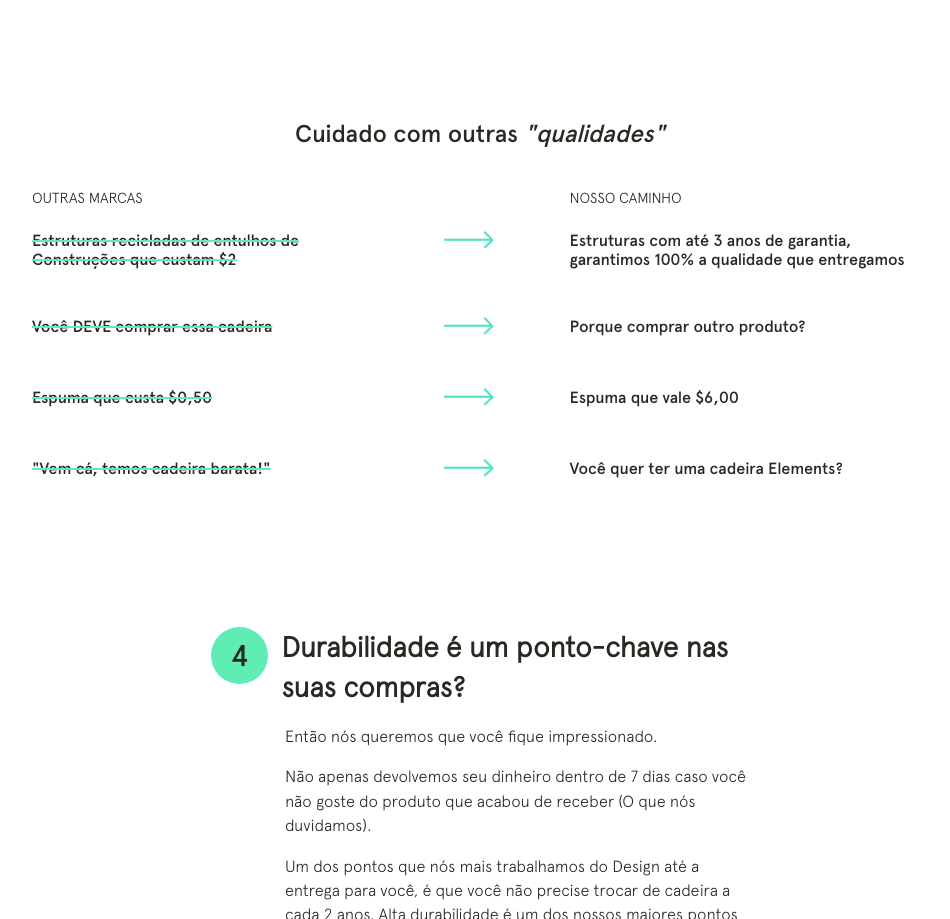
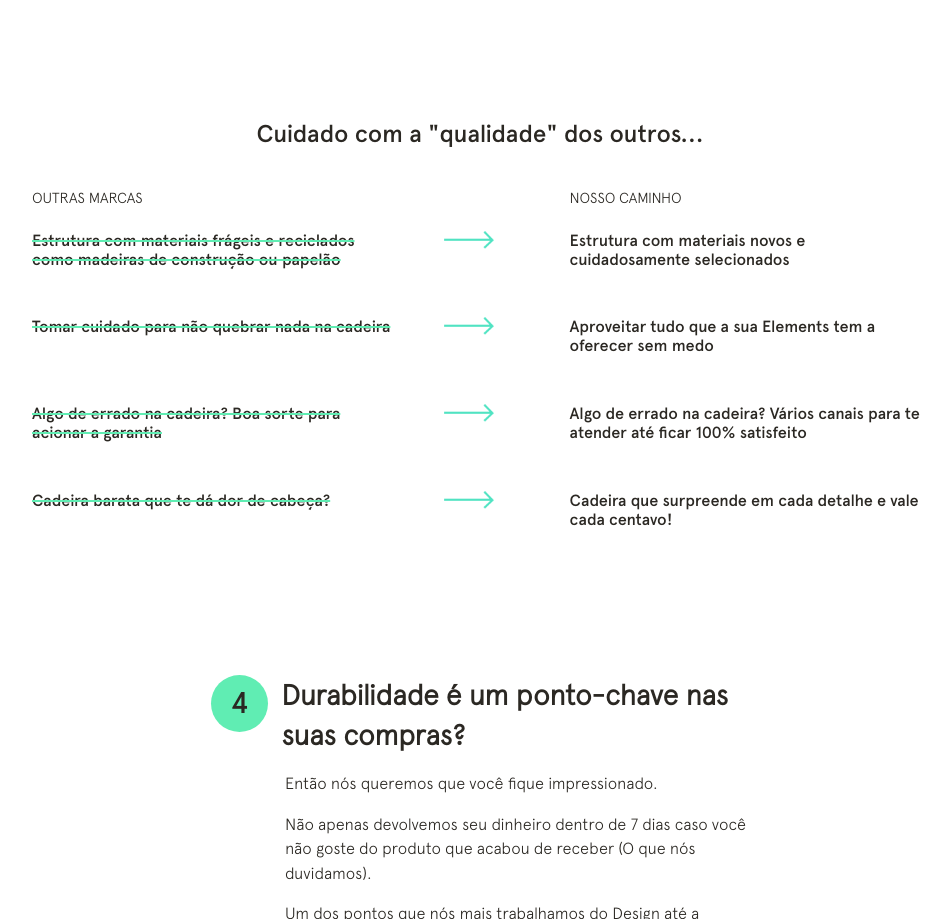
Before and after one commit to nelson3design/site-elements, a plain HTML site: page index.html in a window 1280 px wide. Shown: the part 6074-6993 px from the top of the page, without its empty margins (160-1110 px from the left). Drawn offline with nearby package versions, Linux system fonts and the light colour scheme.

Commit message:
final212

```diff
--- a/index.html
+++ b/index.html
@@ -455,7 +455,7 @@
 
         <section class="section-qualidade">
             <div class="section-qualidade-content container">
-                <div class="title-q">Cuidado com outras <span style="font-style: italic;">"qualidades"</span></div>
+                <div class="title-q">Cuidado com a <span>"qualidade"</span> dos outros...</div>
                 <!-- blocos -->
                 <div class="blocks">
 
@@ -466,40 +466,40 @@
                     <!-- bloco-1 -->
 
                     <div class="bloco">
-                        <p class="sub">Estruturas recicladas de entulhos de Construções que custam $2 </p>
+                        <p class="sub">Estrutura com materiais frágeis e reciclados como madeiras de construção ou papelão</p>
 
 
                         <div class="imge">
                             <p><img src="assets/arrow.png" alt=""></p>
                         </div>
-                        <p>Estruturas com até 3 anos de garantia, garantimos 100% a qualidade que entregamos</p>
+                        <p>Estrutura com materiais novos e cuidadosamente selecionados</p>
                     </div>
 
 
                     <div class="bloco">
-                        <p class="sub"> Você DEVE comprar essa cadeira</p>
+                        <p class="sub">Tomar cuidado para não quebrar nada na cadeira</p>
                         <div class="imge">
                             <p><img src="assets/arrow.png" alt=""></p>
                         </div>
-                        <p>Porque comprar outro produto?</p>
+                        <p>Aproveitar tudo que a sua Elements tem a oferecer sem medo</p>
                     </div>
 
 
                     <div class="bloco">
-                        <p class="sub">Espuma que custa $0,50 </p>
+                        <p class="sub">Algo de errado na cadeira? Boa sorte para acionar a garantia</p>
                         <div class="imge">
                             <p><img src="assets/arrow.png" alt=""></p>
                         </div>
-                        <p>Espuma que vale $6,00</p>
+                        <p>Algo de errado na cadeira? Vários canais para te atender até ficar 100% satisfeito</p>
                     </div>
 
 
                     <div class="bloco">
-                        <p class="sub">"Vem cá, temos cadeira barata!"</p>
+                        <p class="sub">Cadeira barata que te dá dor de cabeça?</p>
                         <div class="imge">
                             <p><img src="assets/arrow.png" alt=""></p>
                         </div>
-                        <p>Você quer ter uma cadeira Elements?</p>
+                        <p>Cadeira que surpreende em cada detalhe e vale cada centavo!</p>
                     </div>
 
 
```
